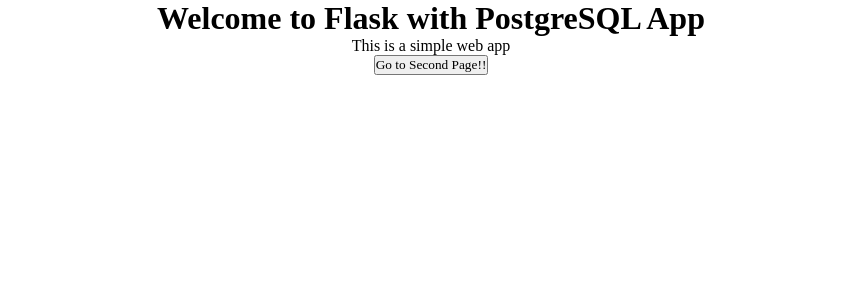
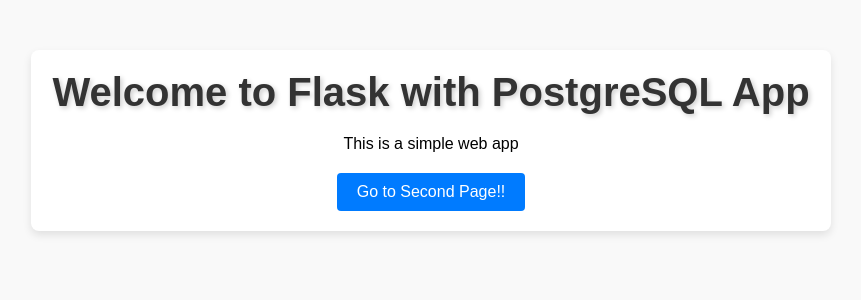
Before and after one commit to urassh/docker-flask-app, a Flask app: page / in a window 1280 px wide. Shown: the top 300 px of the page, without its empty margins (209-1070 px from the left). Run offline with Flask 3, Linux system fonts and the light colour scheme.

Commit message:
fix: css

```diff
--- a/app/static/css/styles.css
+++ b/app/static/css/styles.css
@@ -3,12 +3,51 @@
     margin: 0;
     padding: 0;
     box-sizing: border-box;
-    font-family: serif;
+    font-family: Arial, sans-serif;
+}
+
+body {
+    background-color: #f9f9f9;
 }
 
 .container {
-    max-width: 1200px;
-    margin: 0 auto;
-    padding: 0 20px;
+    max-width: 800px;
+    margin: 50px auto;
     text-align: center;
+    padding: 20px;
+    background-color: #ffffff;
+    box-shadow: 0 4px 8px rgba(0, 0, 0, 0.1);
+    border-radius: 8px;
 }
+
+h1 {
+    font-size: 2.5rem;
+    color: #333;
+    margin-bottom: 20px;
+    text-shadow: 2px 2px 5px rgba(0, 0, 0, 0.2);
+}
+
+button {
+    background-color: #007bff;
+    color: #ffffff;
+    padding: 10px 20px;
+    font-size: 1rem;
+    border: none;
+    border-radius: 4px;
+    cursor: pointer;
+    transition: background-color 0.3s, transform 0.2s;
+}
+
+button:hover {
+    background-color: #0056b3;
+    transform: translateY(-2px);
+}
+
+button:active {
+    background-color: #003f7f;
+    transform: translateY(0);
+}
+
+form {
+    margin-top: 20px;
+}
```
